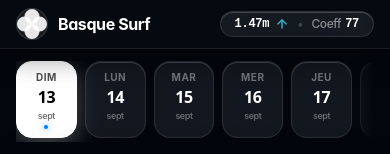
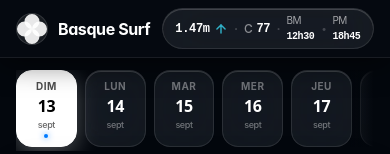
Before and after one commit to Morgan98800/Basque-Surf, a React (Vite) app: page / in a window 390 px wide. Shown: the top 154 px of the page. Built offline with nearby package versions, Linux system fonts and the light colour scheme; no server answers.

Commit message:
feat(Header): unifie coeffs + marées BM/PM dans une seule pilule, visible mobile

```diff
--- a/src/components/Header.tsx
+++ b/src/components/Header.tsx
@@ -33,9 +33,9 @@
 
           {/* Dynamic Island Style Tide Pill avec Liquid Glass v2 */}
           {tideData && (
-            <div className="flex items-center space-x-2 text-xs">
-              <div className="flex items-center liquid-glass-pill rounded-full px-3.5 py-1 text-white shadow-sm transition active:scale-95">
-                <div className="flex items-center space-x-1.5 font-semibold text-xs">
+            <div className="flex items-center liquid-glass-pill rounded-full px-3 py-1 text-white shadow-sm transition active:scale-95">
+              {/* Hauteur + flèche */}
+              <div className="flex items-center space-x-1 font-semibold text-xs">
                 <span className="font-mono tracking-tight">{tideData.currentHeight}m</span>
                 {isRising ? (
                   <ArrowUp className="w-3.5 h-3.5 text-[#30B0C7] stroke-[2.5]" />
@@ -44,18 +44,21 @@
                 )}
               </div>
 
-                <span className="mx-2 text-white/20">•</span>
+              <span className="mx-1.5 text-white/20">·</span>
 
+              {/* Coeff */}
               <div className="flex items-center space-x-1 text-xs">
-                  <span className="text-white/50 font-medium">Coeff</span>
+                <span className="text-white/50 font-medium">C</span>
                 <span className="font-bold text-white font-mono tracking-tight">{tideData.coefficient}</span>
               </div>
-              </div>
 
-              <div className="hidden sm:flex items-center space-x-2 text-xs text-white/60 bg-white/[0.04] px-3.5 py-1 rounded-full border border-white/[0.08]">
-                <span>BM <strong className="text-white font-mono">{tideData.nextLow.time}</strong></span>
+              <span className="mx-1.5 text-white/20">·</span>
+
+              {/* BM / PM */}
+              <div className="flex items-center space-x-1.5 text-[10px] sm:text-xs text-white/60">
+                <span>BM <strong className="text-white font-mono">{tideData.nextLow.time.replace(':','h')}</strong></span>
                 <span className="text-white/20">•</span>
-                <span>PM <strong className="text-white font-mono">{tideData.nextHigh.time}</strong></span>
+                <span>PM <strong className="text-white font-mono">{tideData.nextHigh.time.replace(':','h')}</strong></span>
               </div>
             </div>
           )}
```
Lines whose indentation alone changed are shown as unchanged.
